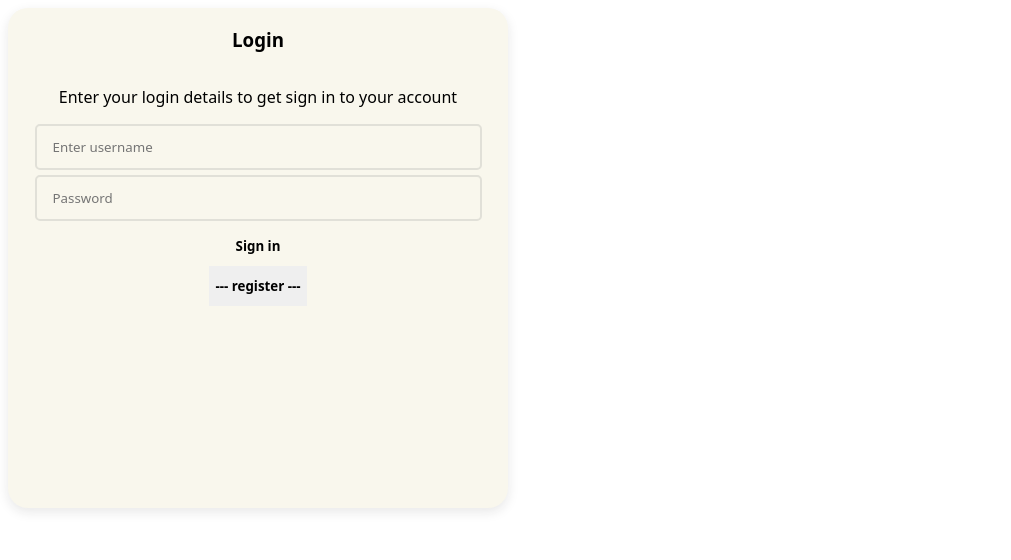
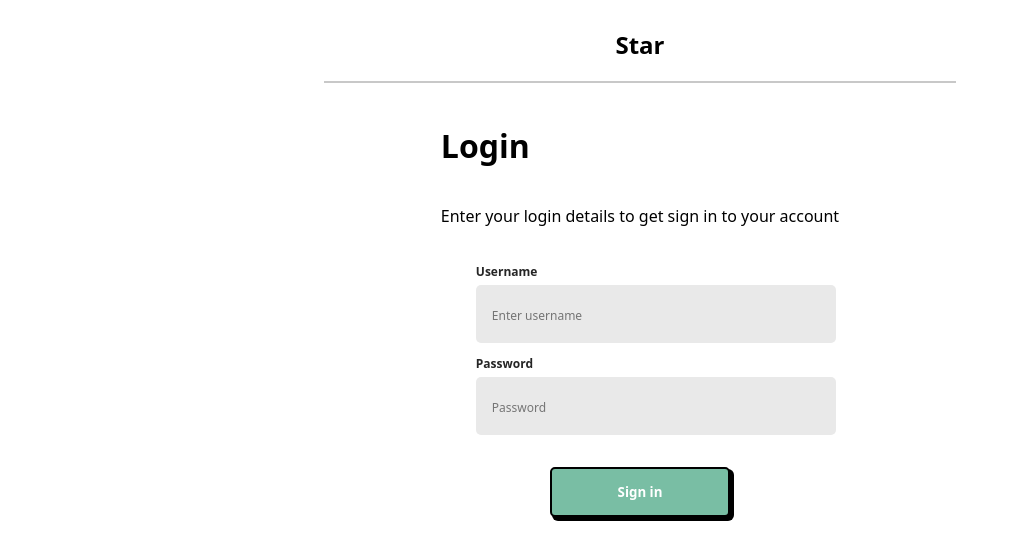
Before and after one commit to ettoma/star, a React (Vite) app in the folder frontend/: page / in a window 1280 px wide. Shown: the top 560 px of the page, without its empty margins (0-1011 px from the left). Built offline with nearby package versions, Linux system fonts and the light colour scheme.

Commit message:
ui changes to signin

```diff
--- a/frontend/api/models/errors.ts
+++ b/frontend/api/models/errors.ts
@@ -1,7 +1,7 @@
-type RequestError = {
+type RequestData = {
     success: boolean,
     message: string,
     status: number
 }
 
-export default RequestError
+export default RequestData
--- a/frontend/package.json
+++ b/frontend/package.json
@@ -9,6 +9,12 @@
     "preview": "vite preview"
   },
   "dependencies": {
+    "@emotion/react": "^11.10.5",
+    "@emotion/styled": "^11.10.5",
+    "@fontsource/public-sans": "^4.5.11",
+    "@mui/icons-material": "^5.10.16",
+    "@mui/joy": "^5.0.0-alpha.57",
+    "@mui/material": "^5.10.17",
     "react": "^18.2.0",
     "react-dom": "^18.2.0",
     "react-router": "^6.4.3",
--- a/frontend/pages/register.tsx
+++ b/frontend/pages/register.tsx
@@ -1,7 +1,7 @@
 import "react"
 import React, { useState } from "react"
 import { handleRegister } from "../api/users/handleUsers"
-import RequestError from "../api/models/errors"
+import RequestData from "../api/models/errors"
 import "./styles/signIn.css"
 import { useNavigate } from "react-router-dom"
 
@@ -16,11 +16,12 @@ function Register() {
         e.preventDefault()
         const response = await handleRegister({ "name": name, "username": username, "password": password })
         const data = await response.json()
+        console.log((data as RequestData).status)
 
-        if ((response.status) != 201) {
-            console.log("error creating user")
-            console.log(data as RequestError)
-        }
+        // if ((response.status) != 201) {
+        //     console.log("error creating user")
+        //     console.log(data as RequestData)
+        // }
 
         if ((response.status) == 201) {
             navigate("/users")
@@ -32,7 +33,7 @@ function Register() {
             <section className="card">
                 <h3>New User</h3>
                 <p>Create a new user</p>
-                <form onSubmit={handleSubmit}>
+                <form onSubmit={handleSubmit} method="POST">
                     <input type="text" name="name" placeholder="Enter your full name" onChange={e => setName(e.target.value)} />
                     <input type="text" name="username" placeholder="Enter username" onChange={e => setUsername(e.target.value)} />
                     <input type="password" name="password" placeholder="Password" onChange={e => setPassword(e.target.value)} />
--- a/frontend/pages/signIn.tsx
+++ b/frontend/pages/signIn.tsx
@@ -1,8 +1,7 @@
-import "react"
 import React, { useState } from "react"
-import { Route, Router, useNavigate } from "react-router"
+import { useNavigate } from "react-router"
 import { Link } from "react-router-dom"
-import RequestError from "../api/models/errors"
+import RequestData from "../api/models/errors"
 import { handleLogin } from "../api/users/handleUsers"
 import "./styles/signIn.css"
 
@@ -15,14 +14,14 @@ function SignIn() {
   async function handleSubmit(e: React.FormEvent) {
     e.preventDefault()
     const response = await handleLogin({ "username": username, "password": password })
-    const data = await response.json()
+    var data = await response.json() as RequestData
 
-    if ((response.status) != 200) {
+    if (data.success != true) {
       console.log("error creating user")
-      console.log(data as RequestError)
+      console.log(data.message)
     }
 
-    if ((response.status) == 200) {
+    if (data.success) {
       navigate("/users")
     }
   }
@@ -30,20 +29,24 @@ function SignIn() {
 
   return (
     <main>
-      <section className="card">
-        <h3>Login</h3>
-        <p>Enter your login details to get sign in to your account</p>
-        <form onSubmit={handleSubmit}>
+      <div className="card">
+        <div className="card_title">
+          <h1>Login</h1>
+          <p className="card_subtitle">Enter your login details to get sign in to your account</p>
+        </div>
+        <form className="form" onSubmit={handleSubmit} method="POST">
+          <label>Username</label>
           <input type="text" name="username" placeholder="Enter username" onChange={e => setUsername(e.target.value)} />
+          <label>Password</label>
           <input type="password" name="password" placeholder="Password" onChange={e => setPassword(e.target.value)} />
-
-          <button type="submit">Sign in</button>
-
-          <Link to={"/register"}>
-            <button>--- register ---</button>
-          </Link>
+          <div className="button_group">
+            <button type="submit" id="signin">Sign in</button>
+            {/* <Link to={"/register"}>
+              <button>--- register ---</button>
+            </Link> */}
+          </div>
         </form>
-      </section>
+      </div>
     </main>
   )
 }
--- a/frontend/pages/styles/signIn.css
+++ b/frontend/pages/styles/signIn.css
@@ -1,57 +1,73 @@
-main {
-  height: 500px;
-  width: 500px;
+.card {
+
+  display: flex;
+  flex-direction: column;
 }
 
-.card {
-  height: 100%;
-  width: 100%;
-  box-shadow: rgba(31, 31, 31, 0.1) 0px 4px 12px;
-  background-color: rgb(249, 247, 237);
-  border-radius: 20px;
+.card_title {
   display: flex;
+  justify-content: start;
+  align-items: flex-start;
   flex-direction: column;
-  align-items: center;
+  padding: 20px 10px;
 }
 
-h3,
-p {
+
+.form {
+  display: flex;
+  margin: 0px 45px;
+  flex-direction: column;
+  justify-content: center;
+  align-items: flex-start;
+}
+
+.form>input {
+  width: 100%;
+  height: 50px;
+  background: rgb(233, 233, 233);
+  border: none;
+  border-radius: 5px;
+  margin-bottom: 12px;
+  padding: 4px 16px;
+  font-weight: bold;
+  font-size: 16px;
+}
+
+.form>input::placeholder {
+  font-weight: normal;
+  font-size: 12px;
+}
+
+.form>label {
+  font-size: 12px;
+  margin-bottom: 5px;
+  font-weight: bold;
+  color: rgb(37, 37, 37);
+}
+
+.button_group {
+  margin-top: 20px;
+  width: 100%;
   text-align: center;
 }
 
-
-form {
-  display: flex;
-  flex-direction: column;
-  justify-content: center;
-  align-items: center;
-  width: 85%;
+#signin {
+  width: 180px;
+  height: 50px;
+  background-color: rgb(121, 190, 164);
+  color: white;
+  font-weight: bold;
+  border-radius: 5px;
+  border: 2px solid black;
+  -webkit-box-shadow: 3px 3px 0px 1px rgba(0, 0, 0, 1);
+  -moz-box-shadow: 3px 3px 0px 1px rgba(0, 0, 0, 1);
+  box-shadow: 3px 3px 0px 1px rgba(0, 0, 0, 1);
+  cursor: pointer;
 }
 
-form>input {
-  width: 100%;
-  height: 40px;
-  background: none;
-  border: 2px solid rgba(128, 128, 128, 0.2);
-  border-radius: 5px;
-  margin-bottom: 5px;
-  padding-left: 16px;
+#signin:hover {
+  background-color: rgb(91, 143, 122);
+  -webkit-box-shadow: 1px 1px 0px 1px rgba(0, 0, 0, 1);
+  -moz-box-shadow: 1px 1px 0px 1px rgba(0, 0, 0, 1);
+  box-shadow: 1px 1px 0px 1px rgba(0, 0, 0, 1);
 }
-
-button {
-  cursor: pointer;
-  width: 100%;
-  height: 40px;
-  font-weight: bold;
-  border: 0px;
-}
-
-form>button:first-of-type {
-  border-radius: 5px;
-  background-color: #ff924f;
-}
-
-
-form>button:last-of-type {
-  background: none;
-}
--- a/frontend/pages/styles/users.css
+++ b/frontend/pages/styles/users.css
@@ -1,3 +1,13 @@
+/* .container {
+    display: flex;
+    /* flex-direction: column; */
+
+
+.container__cards {
+    display: flex;
+    flex-wrap: wrap;
+}
+
 .user-card {
     display: flex;
     justify-content: center;
@@ -8,3 +18,7 @@
     width: 50px;
     background: transparent;
 }
+
+#get_user {
+    width: auto
+}
--- a/frontend/pages/users.tsx
+++ b/frontend/pages/users.tsx
@@ -29,14 +29,16 @@ function Users() {
     }
 
     return (
-        <div>
+        <div className="container" >
+
+
             <h2>Users</h2>
-            <button onClick={() => getUsers()}>Get users</button>
+            <button id="get_user" onClick={() => getUsers()}>Get users</button>
 
-            <div>
+            <div className="container__cards">
                 {!users ? <h2>no users</h2> :
                     (users as User[]).map((user) =>
-                        <div className="user-card">
+                        <div className="user-card" key={user.id}>
 
                             <UserCard
                                 name={user.name}
--- a/frontend/src/index.css
+++ b/frontend/src/index.css
@@ -1,3 +1,16 @@
 * {
-    font-family: system-ui, -apple-system, BlinkMacSystemFont, 'Segoe UI', Roboto, Oxygen, Ubuntu, Cantarell, 'Open Sans', 'Helvetica Neue', sans-serif;
+    font-family: system-ui, -apple-system, BlinkMacSystemFont, 'Segoe UI', Roboto, Oxygen, Ubuntu, Cantarell, 'Open Sans', 'Helvetica Neue', sans-serif, sans-serif;
 }
+
+.main_container {
+    display: flex;
+    flex-direction: column;
+    justify-content: center;
+    align-items: center;
+}
+
+#star_title {
+    text-align: center;
+    width: 50%;
+    border-bottom: 2px solid rgb(200, 200, 200);
+}
--- a/frontend/src/main.tsx
+++ b/frontend/src/main.tsx
@@ -25,7 +25,12 @@ const router = createBrowserRouter([
 ]);
 
 ReactDOM.createRoot(document.getElementById('root') as HTMLElement).render(
-  <React.StrictMode>
-    <RouterProvider router={router} />
-  </React.StrictMode>
+  <main className='main_container'>
+    <div id="star_title">
+      <h2>Star</h2>
+    </div>
+    <React.StrictMode>
+      <RouterProvider router={router} />
+    </React.StrictMode>
+  </main>
 )
```
Also changed, not shown: 1 other file (tests, documents, lock files or other folders).
